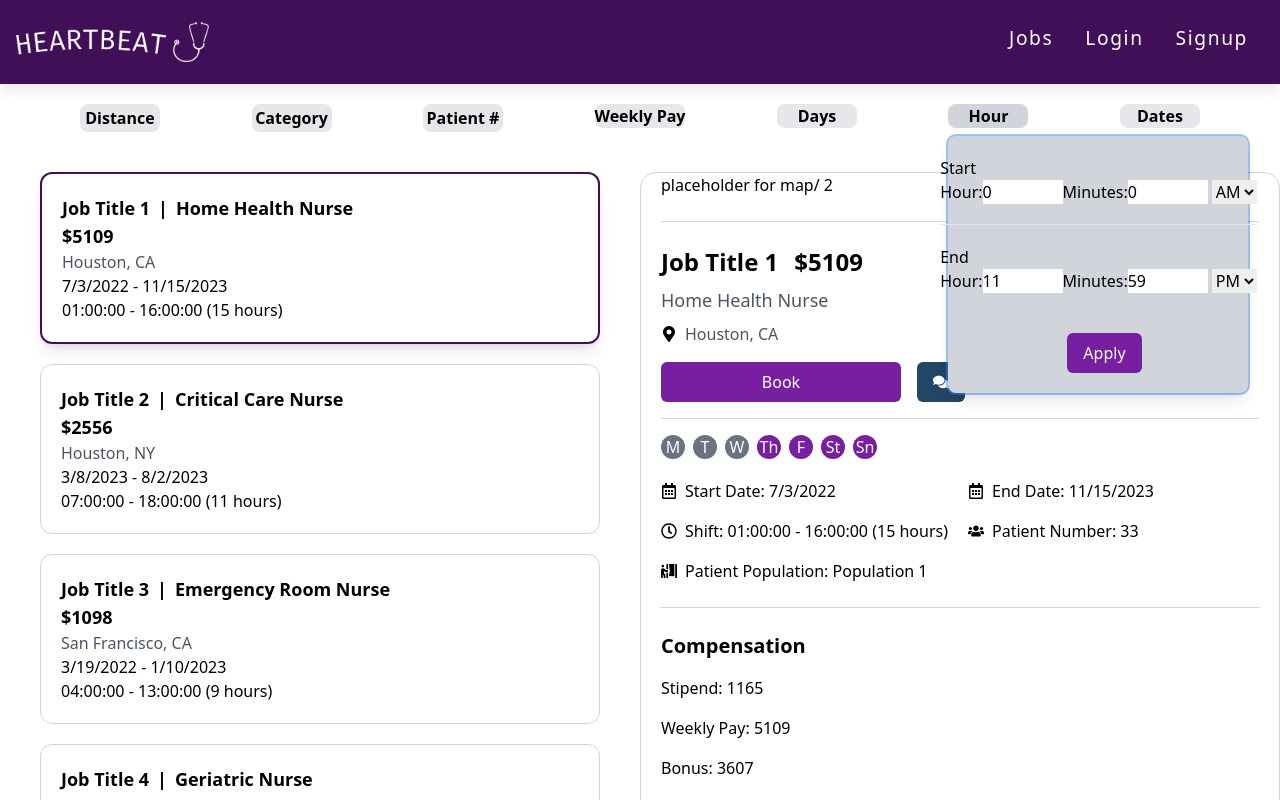
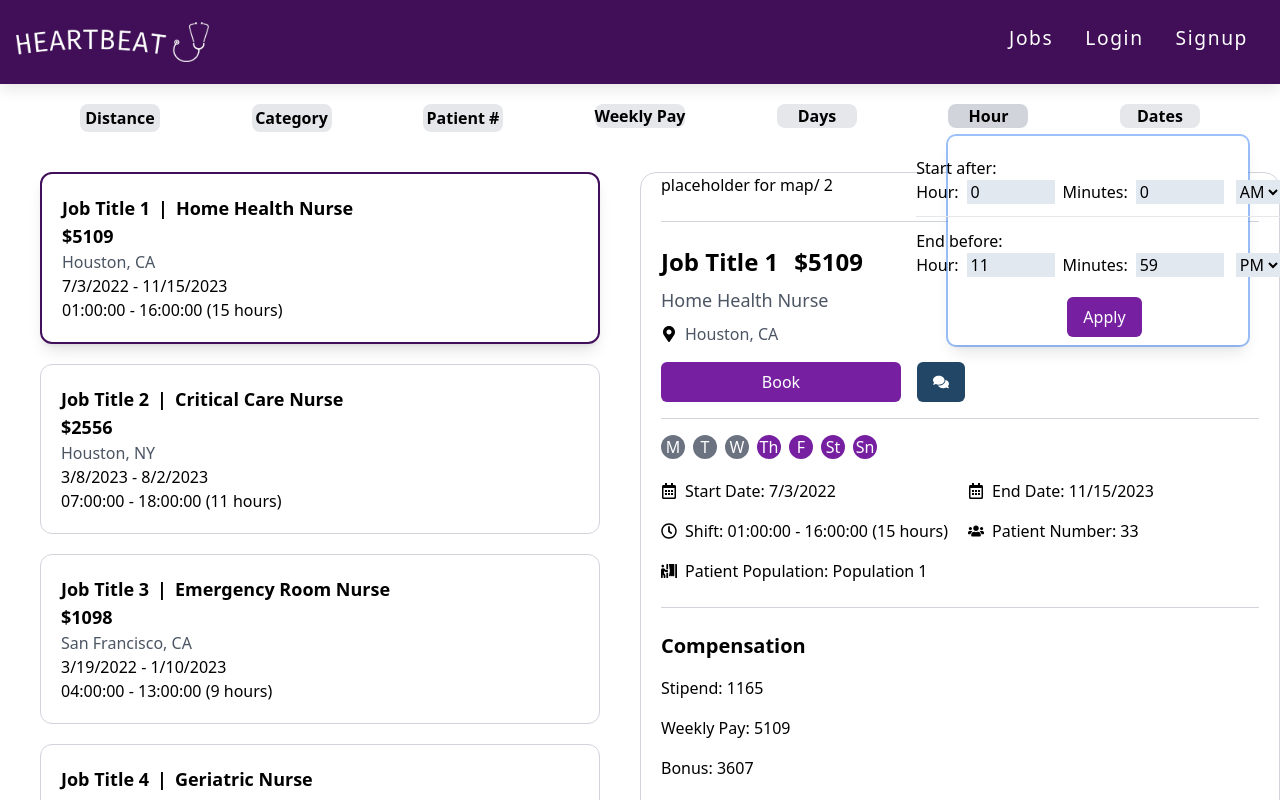
Before and after one commit to Nurse-HeartBeat/FrontEnd, a Next.js app in the folder heart-beat/: page /jobs in a window 1280 px wide. Both pictures are taken after a click on the button "Hour". Shown: the top 800 px of the page. Built offline with nearby package versions, Linux system fonts and the light colour scheme; no server answers.

Commit message:
style:"Changed styling of filters to enhance user interface"

```diff
--- a/heart-beat/src/components/filterComp/filterCategory.tsx
+++ b/heart-beat/src/components/filterComp/filterCategory.tsx
@@ -5,7 +5,7 @@ import {FilterPassTypes, CategoryTypes} from '../../utils/types';
 const FilterCategory: React.FC<{filterPass: FilterPassTypes}> = ({filterPass}) => {
   const nurseCategories = Object.keys(filterPass.category)
 return (
-<div className="mt-0 flex rounded-lg bg-gray-300 mt-2 z-100 absolute flex-col items-center justify-center shadow-lg ring-2 ring-Primary" style={{ width: '300px', maxHeight: '500px' }}>
+<div className="mt-0 flex rounded-lg bg-white mt-2 z-100 absolute flex-col items-center justify-center shadow-lg ring-2 ring-Primary" style={{ width: '300px', maxHeight: '500px' }}>
   <label htmlFor="category"></label>
   <div className='flex flex-col' style={{ width: '300px', maxHeight: '500px', overflowY: 'auto' }}>
     {nurseCategories.map((category, index) => {
@@ -24,7 +24,7 @@ return (
     })}
   </div>
 
-<div className='flex flex-row'>
+<div className='flex flex-row mb-2'>
   <button
       onClick={() => {
         filterPass.setCategory((prevState: CategoryTypes) => {
--- a/heart-beat/src/components/filterComp/filterDistance.tsx
+++ b/heart-beat/src/components/filterComp/filterDistance.tsx
@@ -3,7 +3,7 @@ import {FilterPassTypes} from '../../utils/types';
 
 const FilterDistance: React.FC<{filterPass: FilterPassTypes}> = ({filterPass}) => {
 return (
-<div className='flex rounded-lg bg-gray-300 mt-2 z-100 absolute flex-col h-10 items-center justify-center shadow-lg ring-2 ring-Primary' style={{'width': '200px', 'height':'300px'}}>
+<div className='flex rounded-lg bg-white mt-2 z-100 absolute flex-col h-10 items-center justify-center shadow-lg ring-2 ring-Primary' style={{'width': '200px', 'height':'200px'}}>
   <label htmlFor="distanceSlider"></label>
   <div className='flex flex-col mb-5 justify-center items-center'>
     <label htmlFor='postalInputSlider' className='flex'> Enter Postal Code:</label>
@@ -11,7 +11,7 @@ return (
       type='text'
       pattern="[0-9]*"
       id='postalInput'
-      value={String(filterPass.postal)}
+      value={filterPass.postal === 0 ? Number('94087') : filterPass.postal}
       onChange={(e) => {
         let inputValue = e.target.value;
         inputValue = inputValue.slice(0, 5);
@@ -19,8 +19,7 @@ return (
         const numericInput = inputValue.replace(/[^0-9]/g, '');
         filterPass.setPostal(Number(numericInput))
       }}
-      className='flex'
-      style={{'width':'50px'}}
+      className='flex bg-slate-200 px-2 mt-2 w-[70px]'
     />
   </div>
   <input
--- a/heart-beat/src/components/filterComp/filterHour.tsx
+++ b/heart-beat/src/components/filterComp/filterHour.tsx
@@ -1,8 +1,8 @@
 import React, { useState, FormEvent, MouseEventHandler } from 'react';
-import {FilterPassTypes, DaysTypes} from '../../utils/types';
+import { FilterPassTypes, DaysTypes } from '../../utils/types';
 
 
-const FilterHour: React.FC<{filterPass: FilterPassTypes}> = ({filterPass}) => {
+const FilterHour: React.FC<{ filterPass: FilterPassTypes }> = ({ filterPass }) => {
   const [startHour, setStartHour] = useState(0);
   const [startMin, setStartMin] = useState(0);
   const [startM, setStartM] = useState('AM');
@@ -11,36 +11,36 @@ const FilterHour: React.FC<{filterPass: FilterPassTypes}> = ({filterPass}) => {
   const [endM, setEndM] = useState('PM');
 
   return (
-<div className="mt-0 flex rounded-lg bg-gray-300 mt-2 z-100 absolute flex-col items-center justify-center shadow-lg ring-2 ring-Primary" style={{ width: '300px', maxHeight: '500px' }}>
+    <div className="flex rounded-lg bg-white mt-2 z-100 absolute flex-col items-center justify-center shadow-lg ring-2 ring-Primary" style={{ width: '300px', maxHeight: '500px' }}>
       <label htmlFor="hour"></label>
-  <div className='mt-5'>
-    <label className='flex'>Start </label>
+      <div className='mt-5 mb-3'>
+        <label className='flex'>Start after:</label>
         <form className='flex flex-row'>
-        <label htmlFor="hours">Hour:</label><br/>
-        <input type="number" id="hours" name="hours" min="1" max="12" value={startHour} onChange={(e)=>setStartHour(Number(e.target.value))}/><br/>
-        <label htmlFor="minutes">Minutes:</label><br/>
-        <input type="number" id="minutes" name="minutes" min="0" max="59" value={startMin} onChange={(e)=>setStartMin(Number(e.target.value))}/><br/>
-        <select id="ampm" name="ampm" className='ml-1' value={startM} onChange={(e)=>setStartM(e.target.value)}>
+          <label htmlFor="hours">Hour:</label><br />
+          <input type="number" id="hours" name="hours" min="1" max="12" value={startHour} onChange={(e) => setStartHour(Number(e.target.value))} className='bg-slate-200 px-1 mx-2'/><br />
+          <label htmlFor="minutes">Minutes:</label><br />
+          <input type="number" id="minutes" name="minutes" min="0" max="59" value={startMin} onChange={(e) => setStartMin(Number(e.target.value))} className='bg-slate-200 px-1 mx-2'/><br />
+          <select id="ampm" name="ampm" className='ml-1 bg-slate-200' value={startM} onChange={(e) => setStartM(e.target.value)}>
             <option value="AM">AM</option>
             <option value="PM">PM</option>
           </select>
         </form>
       </div>
-  <div className="border-t border-black-500 mt-5 mb-5">
-    <label className='flex mt-5'>End</label>
+      <div className="border-t border-black-500 pt-3 mb-0">
+        <label className='flex mt-0'>End before:</label>
         <form className='flex flex-row'>
-      <label htmlFor="hours">Hour:</label><br/>
-      <input type="number" id="hours" name="hours" min="1" max="12" value={endHour} onChange={(e)=>setEndHour(Number(e.target.value))}/><br/>
-      <label htmlFor="minutes">Minutes:</label><br/>
-      <input type="number" id="minutes" name="minutes" min="0" max="59" value={endMin} onChange={(e)=>setEndMin(Number(e.target.value))}/><br/>
-      <select id="ampm" name="ampm" className='ml-1' value={endM} onChange={(e)=>setEndM(e.target.value)}>
+          <label htmlFor="hours">Hour:</label><br />
+          <input type="number" id="hours" name="hours" min="1" max="12" value={endHour} onChange={(e) => setEndHour(Number(e.target.value))} className='bg-slate-200 px-1 mx-2'/><br />
+          <label htmlFor="minutes">Minutes:</label><br />
+          <input type="number" id="minutes" name="minutes" min="0" max="59" value={endMin} onChange={(e) => setEndMin(Number(e.target.value))} className='bg-slate-200 px-1 mx-2'/><br />
+          <select id="ampm" name="ampm" className='ml-1 bg-slate-200' value={endM} onChange={(e) => setEndM(e.target.value)}>
             <option value="AM">AM</option>
             <option value="PM">PM</option>
           </select>
         </form>
       </div>
 
-    <button className='flex px-4 py-2 text-white rounded-md bg-primary-light hover:bg-primary mt-5 ml-3 mb-5'>Apply
+      <button className='flex px-4 py-2 text-white rounded-md bg-primary-light hover:bg-primary mt-5 ml-3 mb-2'>Apply
       </button>
     </div>
   )
--- a/heart-beat/src/components/filterComp/filterPatient.tsx
+++ b/heart-beat/src/components/filterComp/filterPatient.tsx
@@ -9,7 +9,7 @@ const FilterPatient: React.FC<{filterPass: FilterPassTypes}> = ({filterPass}) =>
   }
   const [warning, setWarning] = useState(false)
 return (
-<div className="mt-0 flex rounded-lg bg-gray-300 mt-2 z-100 absolute flex-col items-center justify-center shadow-lg ring-2 ring-Primary" style={{ width: '300px', maxHeight: '500px' }}>
+<div className="mt-0 flex rounded-lg bg-white mt-2 z-100 absolute flex-col items-center justify-center shadow-lg ring-2 ring-Primary" style={{ width: '300px', maxHeight: '500px' }}>
   <label htmlFor="patientNum"></label>
   <div className='flex flex-col items-center'>
     <h1 className='flex mb-5 mt-5 ml-2'>Please Input the number of patient you want to be responsible for (1-1000)</h1>
@@ -25,6 +25,8 @@ return (
           setWarning(false)
           // filterPass.setPatientNum(Number(e.target.value))
         }}
+        className='bg-slate-200 px-2 mt-2 w-[70px]'
+
       />
       {' '}patients
     </label>
@@ -32,7 +34,7 @@ return (
   {warning && (
     <h1 className='flex text-red-500 mt-5'>please input number other than 0</h1>
   )}
-  <button className='flex px-4 py-2 text-white rounded-md bg-primary-light hover:bg-primary mt-5' onClick={handleApply}>Apply</button>
+  <button className='flex px-4 py-2 text-white rounded-md bg-primary-light hover:bg-primary mt-5 mb-2' onClick={handleApply}>Apply</button>
 </div>
 )
 }
--- a/heart-beat/src/components/filterComp/filterWeeklyPay.tsx
+++ b/heart-beat/src/components/filterComp/filterWeeklyPay.tsx
@@ -9,11 +9,11 @@ const FilterWeeklyPay: React.FC<{filterPass: FilterPassTypes}> = ({filterPass})
   }
 
 return (
-<div className="mt-0 flex rounded-lg bg-gray-300 mt-2 z-100 absolute flex-col items-center justify-center shadow-lg ring-2 ring-Primary" style={{ width: '300px', maxHeight: '500px', minHeight: '200px' }}>
+<div className="mt-0 flex rounded-lg bg-white mt-2 z-100 absolute flex-col items-center justify-end shadow-lg ring-2 ring-Primary" style={{ width: '200px', maxHeight: '120px', minHeight: '110px' }}>
   <label htmlFor="patientNum"></label>
   <div className='flex flex-row items-center justify-center'>
     <select id='dropdown' value={filterPass.weeklyPay} onChange={(e) => filterPass.setWeeklyPay(Number(e.target.value))}
-    className='flex items-center'>
+    className='flex items-center bg-slate-200'>
       {weeklyPay.map((rate:number, index) => {
         return (
           <option value={rate} key={index}>{`$ ${rate} +`}</option>
@@ -23,7 +23,7 @@ return (
     <div className='flex ml-1'>{'/week'}</div>
 
   </div>
-  <button className='flex px-4 py-2 text-white rounded-md bg-primary-light hover:bg-primary mt-5' onClick={handleApply}>Apply</button>
+  <button className='flex px-4 py-2 text-white rounded-md bg-primary-light hover:bg-primary mt-5 mb-2' onClick={handleApply}>Apply</button>
 </div>
 )
 }
```
Also changed, not shown: heart-beat/src/components/filterComp/filterDates.tsx (+9 -7 lines), heart-beat/src/components/filterComp/filterDays.tsx (+4 -4 lines). Lines whose indentation alone changed are shown as unchanged.
